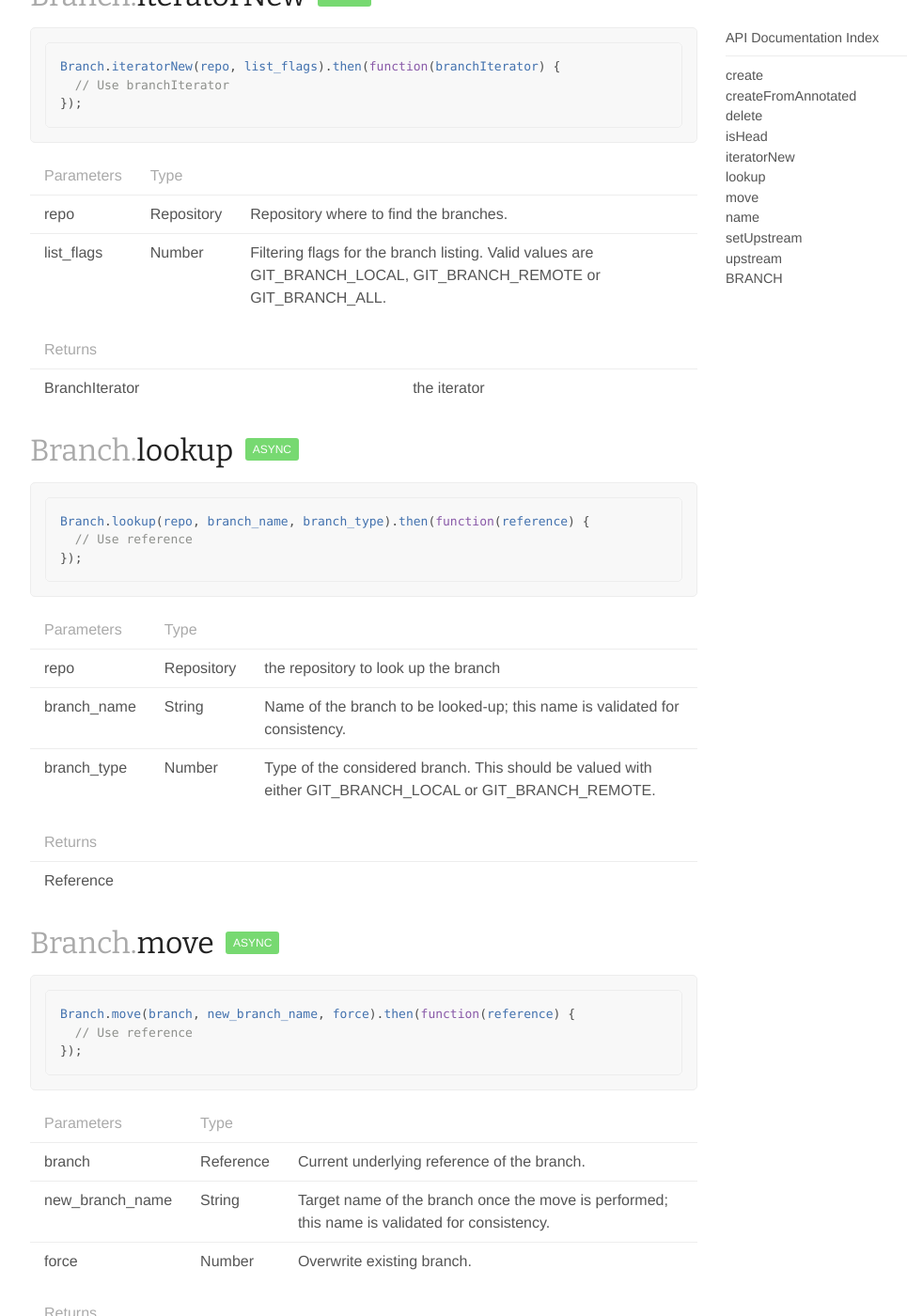
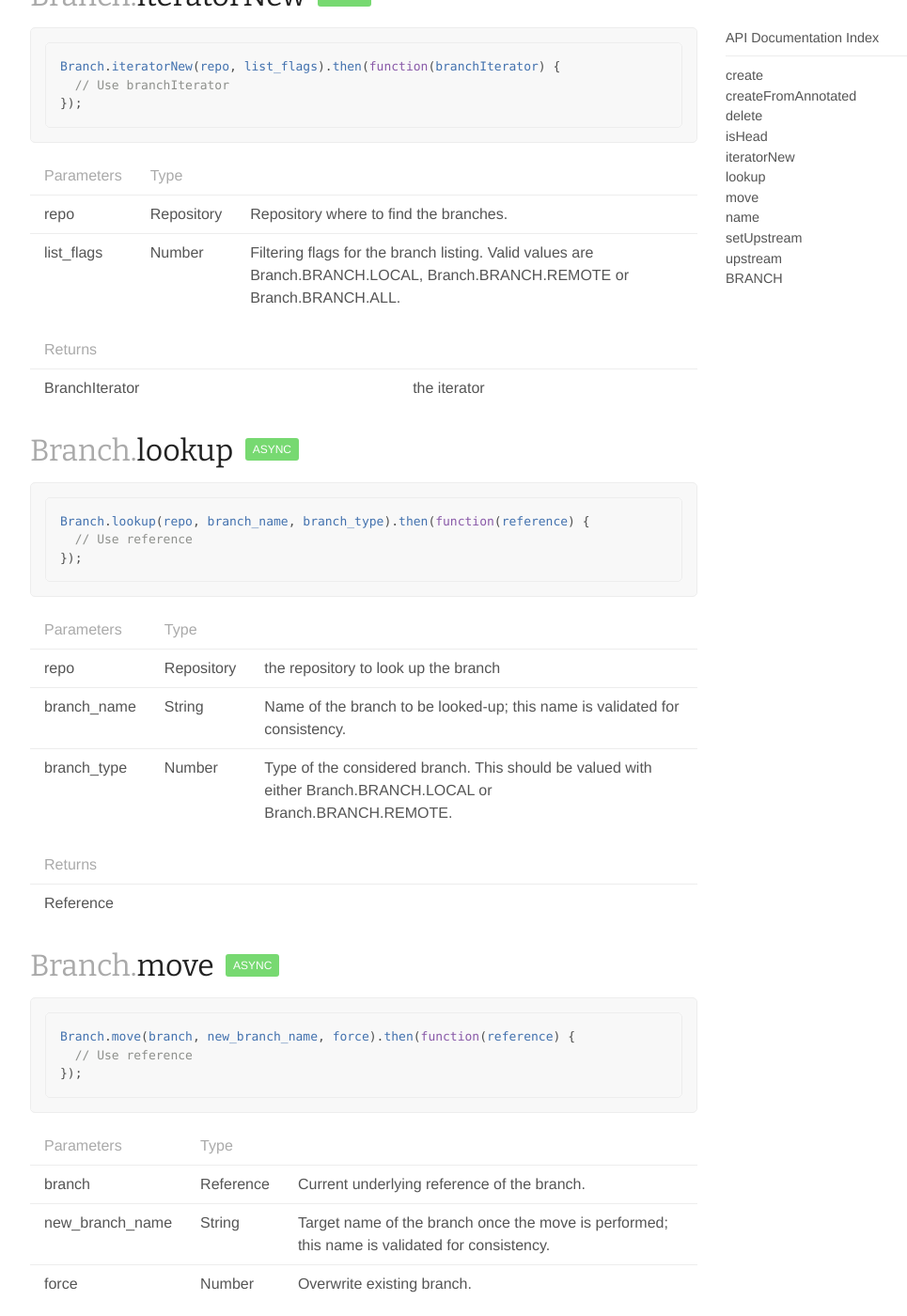
Before and after one commit to nodegit/nodegit.github.com, a Jekyll site: the page built from api/branch/index.md, in a window 1280 px wide and 1400 px high, scrolled down 2010 px. Shown: the whole window at 94% size, without its empty margins (128-1093 px from the left). Built offline with Jekyll 4.4.1, drawn with Linux system fonts in a browser that asks for light colours; nearby versions of some CDN libraries; Markdown is read by kramdown in place of the engine named in the settings; comment, search, counter and statistics services are not loaded.

Commit message:
Fix references to branch type constants

```diff
--- a/api/branch/index.md
+++ b/api/branch/index.md
@@ -96,7 +96,7 @@ Branch.iteratorNew(repo, list_flags).then(function(branchIterator) {
 | Parameters | Type |   |
 | --- | --- | --- |
 | repo | [Repository](/api/repository/) | Repository where to find the branches. |
-| list_flags | Number | Filtering flags for the branch listing. Valid values are GIT_BRANCH_LOCAL, GIT_BRANCH_REMOTE or GIT_BRANCH_ALL. |
+| list_flags | Number | Filtering flags for the branch listing. Valid values are Branch.BRANCH.LOCAL, Branch.BRANCH.REMOTE or Branch.BRANCH.ALL. |
 
 | Returns |  |
 | --- | --- |
@@ -114,7 +114,7 @@ Branch.lookup(repo, branch_name, branch_type).then(function(reference) {
 | --- | --- | --- |
 | repo | [Repository](/api/repository/) | the repository to look up the branch |
 | branch_name | String | Name of the branch to be looked-up; this name is validated for consistency. |
-| branch_type | Number | Type of the considered branch. This should be valued with either GIT_BRANCH_LOCAL or GIT_BRANCH_REMOTE. |
+| branch_type | Number | Type of the considered branch. This should be valued with either Branch.BRANCH.LOCAL or Branch.BRANCH.REMOTE. |
 
 | Returns |  |
 | --- | --- |
```
